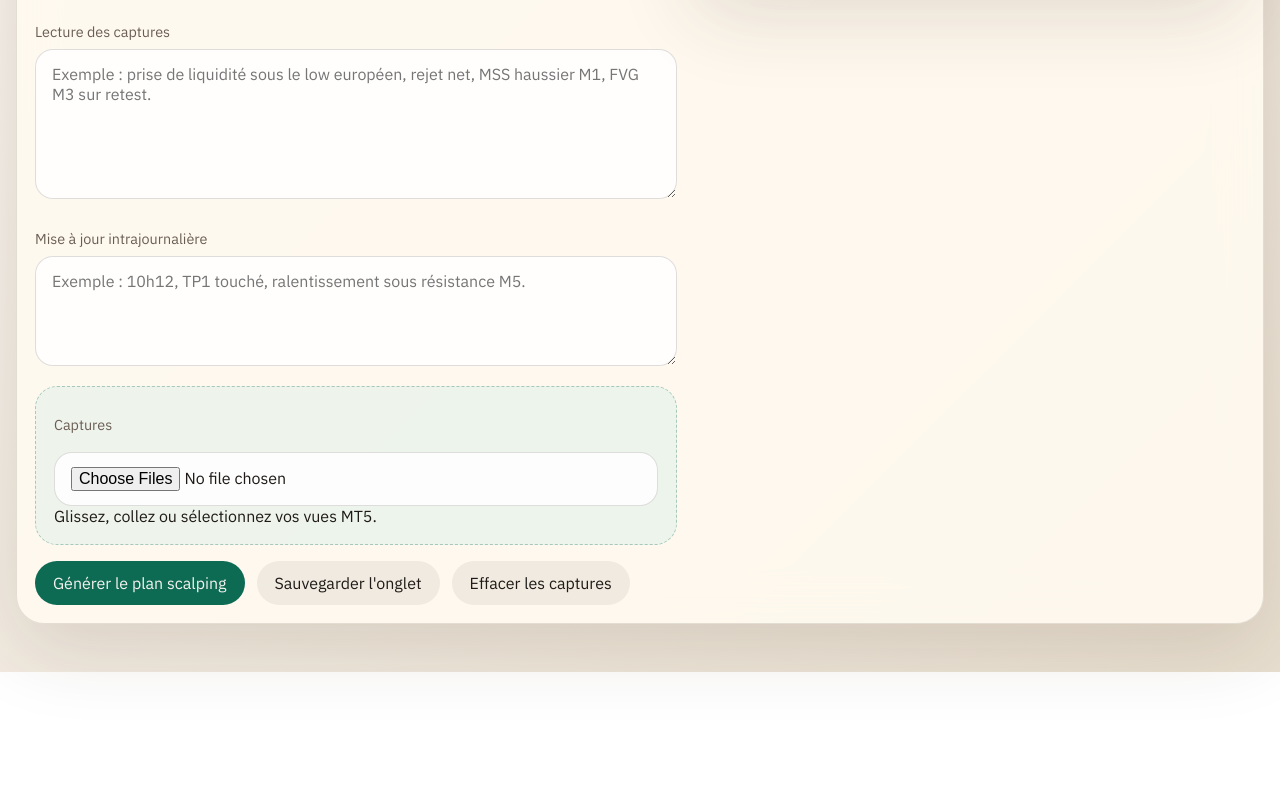
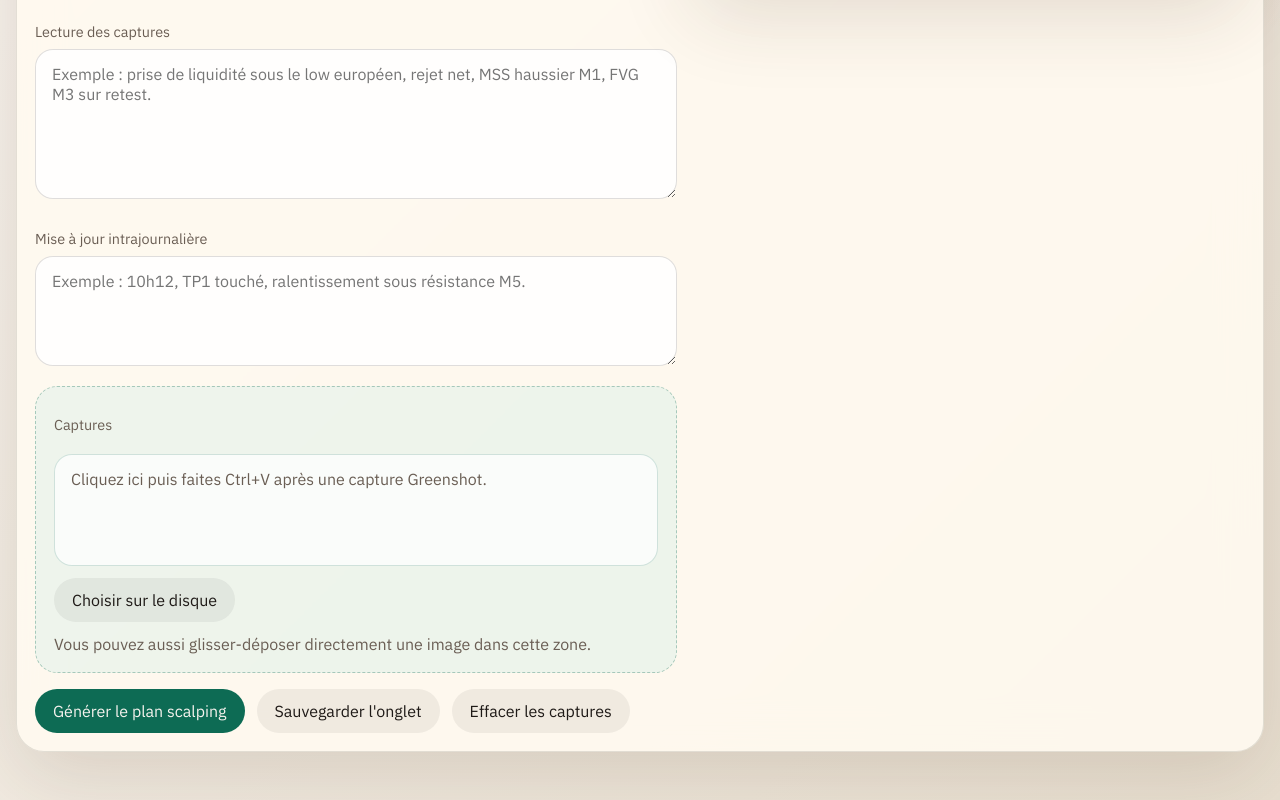
Before and after one commit to kikof17/Trading, a plain HTML site: page index.html in a window 1280 px wide. Shown: the part 1652-2452 px from the top of the page. Before the commit the page ends 2324 px from the top, so only its background shows below. Drawn offline with Linux system fonts and the light colour scheme.

Commit message:
Improve Greenshot paste capture flow

```diff
--- a/app.js
+++ b/app.js
@@ -174,6 +174,9 @@ function initializeForms() {
   document.querySelectorAll(".analysis-form").forEach((form) => {
     const planName = form.dataset.plan;
     const uploadZone = form.querySelector(".upload-zone");
+    const pasteSurface = form.querySelector(".paste-surface");
+    const imageInput = form.querySelector(".image-input");
+    const browseButton = form.querySelector(".browse-images");
 
     form.addEventListener("submit", (event) => {
       event.preventDefault();
@@ -192,18 +195,31 @@ function initializeForms() {
       hydratePlan(planName);
     });
 
-    form.addEventListener("paste", async (event) => {
+    pasteSurface.addEventListener("paste", async (event) => {
       const pastedFiles = extractPastedImages(event.clipboardData);
       if (!pastedFiles.length) {
         return;
       }
 
       event.preventDefault();
+      pasteSurface.textContent = "";
       await appendFilesToPlan(planName, pastedFiles);
       hydratePlan(planName);
     });
 
-    form.querySelector(".image-input").addEventListener("change", async (event) => {
+    browseButton.addEventListener("click", () => {
+      imageInput.click();
+    });
+
+    uploadZone.addEventListener("click", (event) => {
+      if (event.target === imageInput || event.target.closest("button, input, textarea, select")) {
+        return;
+      }
+
+      pasteSurface.focus();
+    });
+
+    imageInput.addEventListener("change", async (event) => {
       const files = Array.from(event.target.files || []);
       if (!files.length) {
         return;
--- a/index.html
+++ b/index.html
@@ -149,11 +149,15 @@
                 <span class="field-label">Mise à jour intrajournalière</span>
                 <textarea name="updates" rows="4" placeholder="Exemple : 10h12, TP1 touché, ralentissement sous résistance M5."></textarea>
               </label>
-              <label class="upload-zone">
+              <div class="upload-zone" data-plan="scalping">
                 <span class="field-label">Captures</span>
-                <input class="image-input" name="images" type="file" accept="image/*" multiple>
-                <span>Glissez, collez ou sélectionnez vos vues MT5.</span>
-              </label>
+                <div class="paste-surface" contenteditable="true" tabindex="0" data-placeholder="Cliquez ici puis faites Ctrl+V après une capture Greenshot."></div>
+                <div class="upload-actions">
+                  <button class="ghost-button browse-images" type="button">Choisir sur le disque</button>
+                  <span>Vous pouvez aussi glisser-déposer directement une image dans cette zone.</span>
+                </div>
+                <input class="image-input" name="images" type="file" accept="image/*" multiple hidden>
+              </div>
               <div class="action-row">
                 <button class="primary-button" type="submit">Générer le plan scalping</button>
                 <button class="ghost-button save-plan" type="button">Sauvegarder l'onglet</button>
@@ -222,11 +226,15 @@
                 <span class="field-label">Mise à jour intrajournalière</span>
                 <textarea name="updates" rows="4" placeholder="Exemple : 14h38, prise de liquidité au-dessus du high de Londres, rejet M5 confirmé."></textarea>
               </label>
-              <label class="upload-zone">
+              <div class="upload-zone" data-plan="intraday">
                 <span class="field-label">Captures</span>
-                <input class="image-input" name="images" type="file" accept="image/*" multiple>
-                <span>Ajoutez vos vues de contexte et d'exécution.</span>
-              </label>
+                <div class="paste-surface" contenteditable="true" tabindex="0" data-placeholder="Cliquez ici puis faites Ctrl+V après une capture Greenshot."></div>
+                <div class="upload-actions">
+                  <button class="ghost-button browse-images" type="button">Choisir sur le disque</button>
+                  <span>Ajoutez ici vos vues de contexte et d'exécution, par collage ou glisser-déposer.</span>
+                </div>
+                <input class="image-input" name="images" type="file" accept="image/*" multiple hidden>
+              </div>
               <div class="action-row">
                 <button class="primary-button" type="submit">Générer le plan intraday</button>
                 <button class="ghost-button save-plan" type="button">Sauvegarder l'onglet</button>
@@ -295,11 +303,15 @@
                 <span class="field-label">Suivi du plan</span>
                 <textarea name="updates" rows="4" placeholder="Exemple : Daily clôture au-dessus du support, structure toujours valide."></textarea>
               </label>
-              <label class="upload-zone">
+              <div class="upload-zone" data-plan="swing">
                 <span class="field-label">Captures</span>
-                <input class="image-input" name="images" type="file" accept="image/*" multiple>
-                <span>Ajoutez vos captures de structure et de timing.</span>
-              </label>
+                <div class="paste-surface" contenteditable="true" tabindex="0" data-placeholder="Cliquez ici puis faites Ctrl+V après une capture Greenshot."></div>
+                <div class="upload-actions">
+                  <button class="ghost-button browse-images" type="button">Choisir sur le disque</button>
+                  <span>Ajoutez ici vos captures de structure et de timing, par collage ou glisser-déposer.</span>
+                </div>
+                <input class="image-input" name="images" type="file" accept="image/*" multiple hidden>
+              </div>
               <div class="action-row">
                 <button class="primary-button" type="submit">Générer le plan swing</button>
                 <button class="ghost-button save-plan" type="button">Sauvegarder l'onglet</button>
--- a/styles.css
+++ b/styles.css
@@ -285,11 +285,40 @@ button:focus {
   border-radius: 22px;
   padding: 18px;
   background: rgba(209, 237, 229, 0.38);
+  display: grid;
+  gap: 12px;
 }
 
 .upload-zone.drag-over {
   border-color: var(--accent-strong);
   background: rgba(209, 237, 229, 0.72);
+}
+
+.paste-surface {
+  min-height: 112px;
+  border-radius: 18px;
+  border: 1px solid rgba(13, 107, 84, 0.18);
+  background: rgba(255, 255, 255, 0.72);
+  padding: 14px 16px;
+  color: var(--text);
+}
+
+.paste-surface:empty::before {
+  content: attr(data-placeholder);
+  color: var(--muted);
+}
+
+.paste-surface:focus {
+  outline: 2px solid rgba(13, 107, 84, 0.3);
+  outline-offset: 2px;
+}
+
+.upload-actions {
+  display: flex;
+  flex-wrap: wrap;
+  gap: 12px;
+  align-items: center;
+  color: var(--muted);
 }
 
 .image-input {
```
